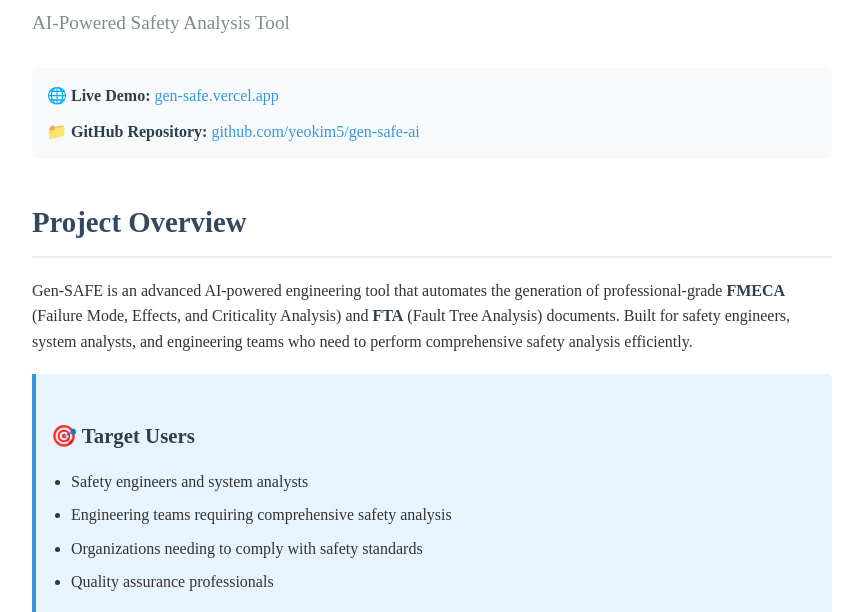
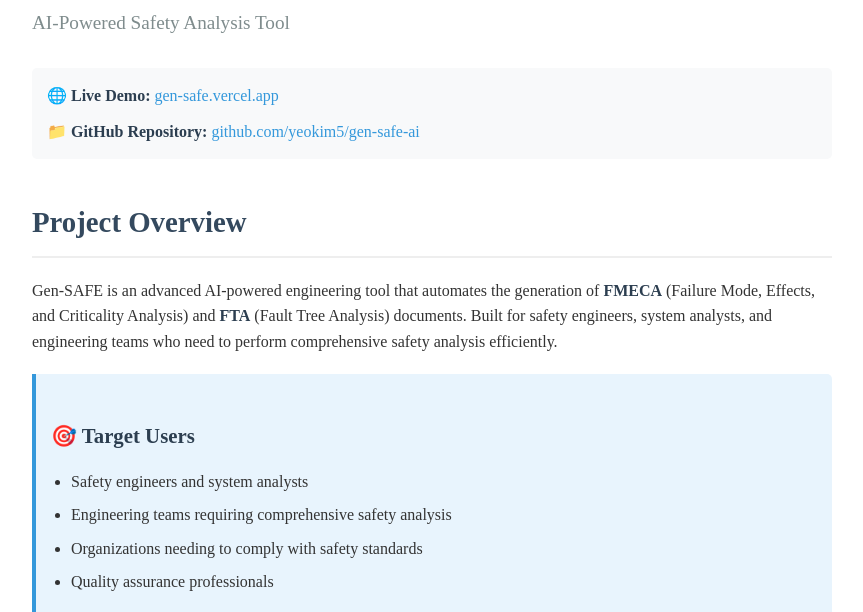
Before and after one commit to yeokim5/yeokim5.github.io, a plain HTML site: page projects/Gen-SAFE.html in a window 1280 px wide. Shown: the part 188-800 px from the top of the page, without its empty margins (208-1071 px from the left). Drawn offline with Linux system fonts and the light colour scheme.

Commit message:
gen-safe update

```diff
--- a/projects/Gen-SAFE.html
+++ b/projects/Gen-SAFE.html
@@ -146,7 +146,7 @@
     </div>
     <h2>Project Overview</h2>
     <p>
-      Gen-SAFE is an advanced AI-powered engineering tool that automates the generation of professional-grade <strong>FMECA</strong> (Failure Mode, Effects, and Criticality Analysis) and <strong>FTA</strong> (Fault Tree Analysis) documents. Built for safety engineers, system analysts, and engineering teams who need to perform comprehensive safety analysis efficiently.
+      Gen-SAFE is an advanced AI-powered engineering tool that automates the generation of <strong>FMECA</strong> (Failure Mode, Effects, and Criticality Analysis) and <strong>FTA</strong> (Fault Tree Analysis) documents. Built for safety engineers, system analysts, and engineering teams who need to perform comprehensive safety analysis efficiently.
     </p>
     <div class="feature-box">
       <h3>🎯 Target Users</h3>
```
